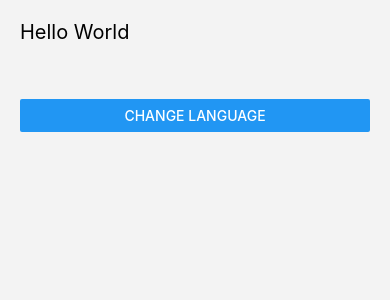
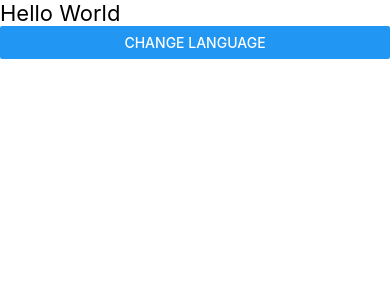
Before and after one commit to hali241997/RNLocaleTranslate, a React Native app: screen / in a window 390 px wide. Shown: the top 300 px of the page. Built offline with nearby package versions, Linux system fonts and the light colour scheme.

Commit message:
Made using i18n

```diff
--- a/index.js
+++ b/index.js
@@ -4,6 +4,6 @@
 
 import {AppRegistry} from 'react-native';
 import {name as appName} from './app.json';
-import LanguageProvider from './src/context/LanguageContext';
+import App from './src/App';
 
-AppRegistry.registerComponent(appName, () => LanguageProvider);
+AppRegistry.registerComponent(appName, () => App);
--- a/package.json
+++ b/package.json
@@ -10,8 +10,11 @@
     "lint": "eslint ."
   },
   "dependencies": {
+    "i18next": "^21.5.4",
     "react": "17.0.2",
-    "react-native": "0.66.3"
+    "react-i18next": "^11.14.3",
+    "react-native": "0.66.3",
+    "react-native-restart": "^0.0.22"
   },
   "devDependencies": {
     "@babel/core": "^7.12.9",
--- a/src/App.js
+++ b/src/App.js
@@ -1,80 +1,27 @@
 import React from 'react';
-import {
-  StyleSheet,
-  View,
-  Text,
-  Button,
-  I18nManager,
-  SafeAreaView,
-} from 'react-native';
-import {useTranslation} from './context/LanguageContext';
+import {useTranslation} from 'react-i18next';
+import {Button, I18nManager, SafeAreaView, Text} from 'react-native';
+import RNRestart from 'react-native-restart';
+import './i18n';
 
 const App = () => {
-  const [strings, currentLanguage, updateLanguage] = useTranslation();
+  const {t, i18n} = useTranslation();
 
   return (
-    <SafeAreaView style={{flex: 1}}>
-      <View style={styles.wrapper}>
-        <View style={styles.sectionWrapper}>
-          <Text style={styles.heading}>{strings.hello}</Text>
-          {/* <Text style={styles.regularText}>
-            {t('Some text goes here, some more text goes here')}
-          </Text> */}
-        </View>
-        {/* <View style={styles.sectionWrapper}>
-          <Text style={styles.heading}>{t('Row test')}</Text>
-          <View style={styles.row}>
-            <Text>{t('column 1')}</Text>
-            <Text>{t('column 2')}</Text>
-            <Text>{t('column 3')}</Text>
-          </View>
-        </View> */}
-        {/* <View style={styles.sectionWrapper}>
-          <Text style={styles.heading}>{t('Textinput test')}</Text>
-          <TextInput style={styles.textInput} placeholder={t('Testing')} />
-        </View> */}
-        {/* <View style={styles.sectionWrapper}>
-          <Button
-            title={t('Go to Inner screen ->')}
-            onPress={() => navigation.navigate('Inner')}
-          />
-        </View> */}
-        <View style={styles.sectionWrapper}>
-          <Button
-            title="Change Language"
-            onPress={() => {
-              updateLanguage(currentLanguage === 'en' ? 'ar' : 'en');
-            }}
-          />
-        </View>
-      </View>
+    <SafeAreaView>
+      <Text style={{fontSize: 22, textAlign: 'left'}}>{t('hello')}</Text>
+
+      <Button
+        title="Change Language"
+        onPress={() => {
+          i18n.changeLanguage(i18n.language === 'ar' ? 'en' : 'ar').then(() => {
+            I18nManager.forceRTL(i18n.language === 'ar');
+            RNRestart.Restart();
+          });
+        }}
+      />
     </SafeAreaView>
   );
 };
 
-const styles = StyleSheet.create({
-  wrapper: {
-    backgroundColor: '#f3f3f3',
-    flex: 1,
-  },
-  sectionWrapper: {
-    padding: 20,
-  },
-  heading: {
-    fontSize: 20,
-    marginBottom: 15,
-    textAlign: 'left',
-  },
-  regularText: {
-    textAlign: 'left',
-  },
-  row: {
-    flexDirection: 'row',
-    justifyContent: 'space-between',
-  },
-  textInput: {
-    textAlign: I18nManager.isRTL ? 'right' : 'left',
-  },
-});
-
 export default App;
--- a/src/context/LanguageContext.js
+++ /dev/null
@@ -1,32 +0,0 @@
-import React, {createContext, useContext, useState} from 'react';
-import App from '../App';
-import en from '../lang/en.json';
-import ar from '../lang/ar.json';
-
-const languageObj = {en, ar};
-
-export const LanguageContext = createContext();
-
-const LanguageProvider = () => {
-  const [selectedLanguage, setSelectedLanguage] = useState('en');
-
-  const updateLanguage = React.useCallback(languageKey => {
-    setSelectedLanguage(languageKey);
-  }, []);
-
-  const value = [
-    {...languageObj[selectedLanguage]},
-    selectedLanguage,
-    updateLanguage,
-  ];
-
-  return (
-    <LanguageContext.Provider value={value}>
-      <App />
-    </LanguageContext.Provider>
-  );
-};
-
-export default LanguageProvider;
-
-export const useTranslation = () => useContext(LanguageContext);
--- /dev/null
+++ b/src/i18n/index.js
@@ -0,0 +1,24 @@
+import i18n from 'i18next';
+import {initReactI18next} from 'react-i18next';
+import {I18nManager} from 'react-native';
+import en from '../lang/en.json';
+import ar from '../lang/ar.json';
+
+const resources = {
+  en: {
+    translation: en,
+  },
+  ar: {
+    translation: ar,
+  },
+};
+
+i18n.use(initReactI18next).init({
+  resources,
+  lng: I18nManager.isRTL ? 'ar' : 'en',
+  interpolation: {
+    escapeValue: false,
+  },
+});
+
+export default i18n;
```
Also changed, not shown: 5 other files (tests, documents, lock files or other folders).
